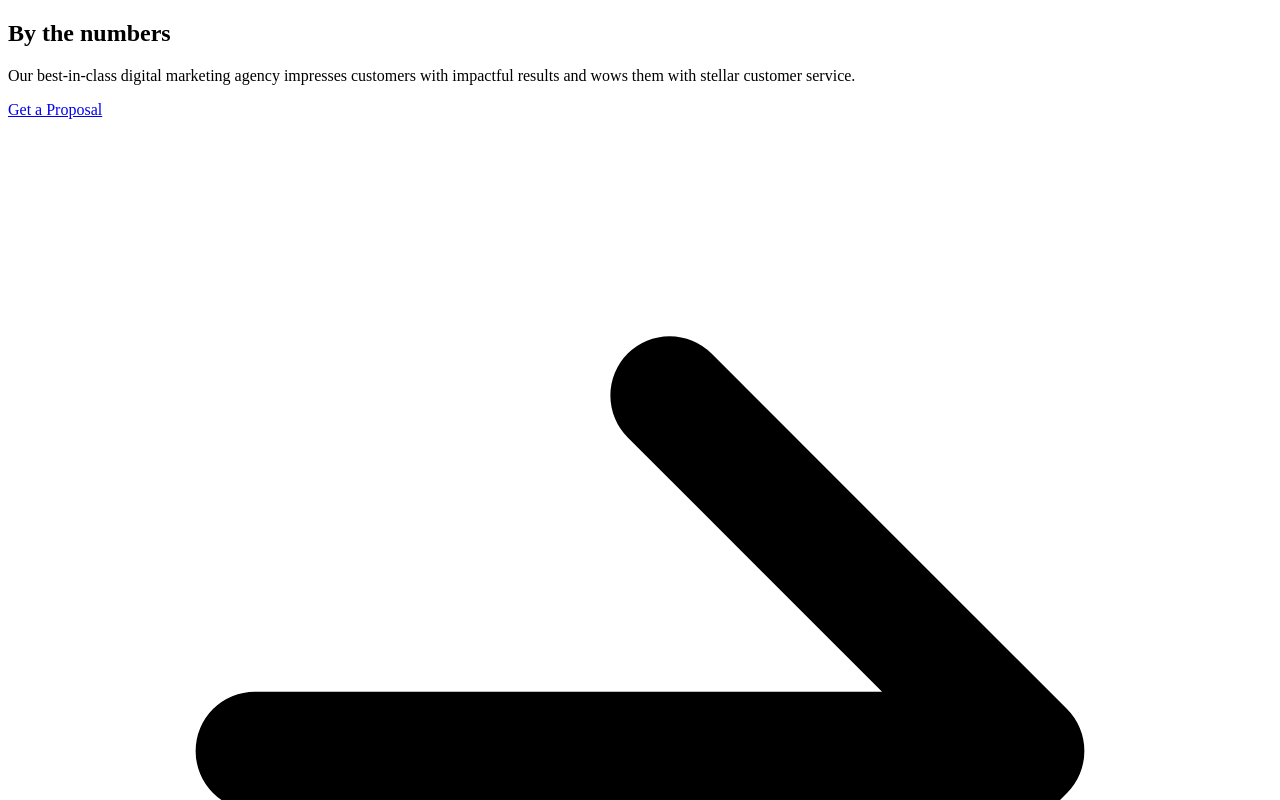
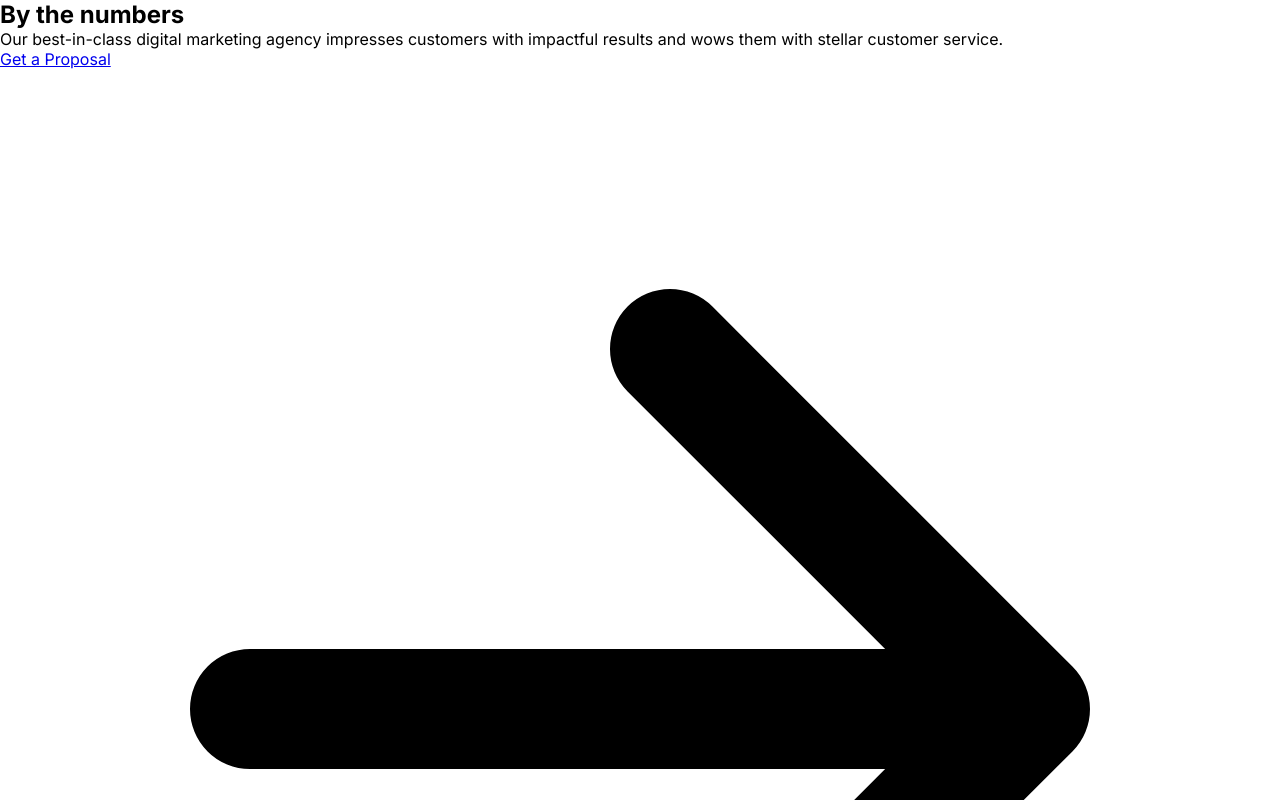
Before and after one commit to Samuel-Gom/componentes, a plain HTML site: page section-by-the-number/index.html in a window 1280 px wide. Shown: the top 800 px of the page. Drawn offline with Linux system fonts and the light colour scheme.

Commit message:
add font and basic styles

```diff
--- a/section-by-the-number/css/styles.css
+++ b/section-by-the-number/css/styles.css
@@ -0,0 +1,14 @@
+* {
+  margin: 0;
+  padding: 0;
+  box-sizing: border-box;
+}
+
+:root {
+  --color-primary: #ffffff;
+  --background-color: #083A74;
+}
+
+body {
+  font-family: "Inter", sans-serif;
+}
--- a/section-by-the-number/index.html
+++ b/section-by-the-number/index.html
@@ -4,6 +4,9 @@
   <meta charset="UTF-8">
   <meta name="viewport" content="width=device-width, initial-scale=1.0">
   <title>Document</title>
+  <link rel="preconnect" href="https://fonts.googleapis.com">
+  <link rel="preconnect" href="https://fonts.gstatic.com" crossorigin>
+  <link href="https://fonts.googleapis.com/css2?family=Inter:wght@100..900&display=swap" rel="stylesheet">
   <link rel="stylesheet" href="./css/styles.css">
 </head>
 <body>
```
